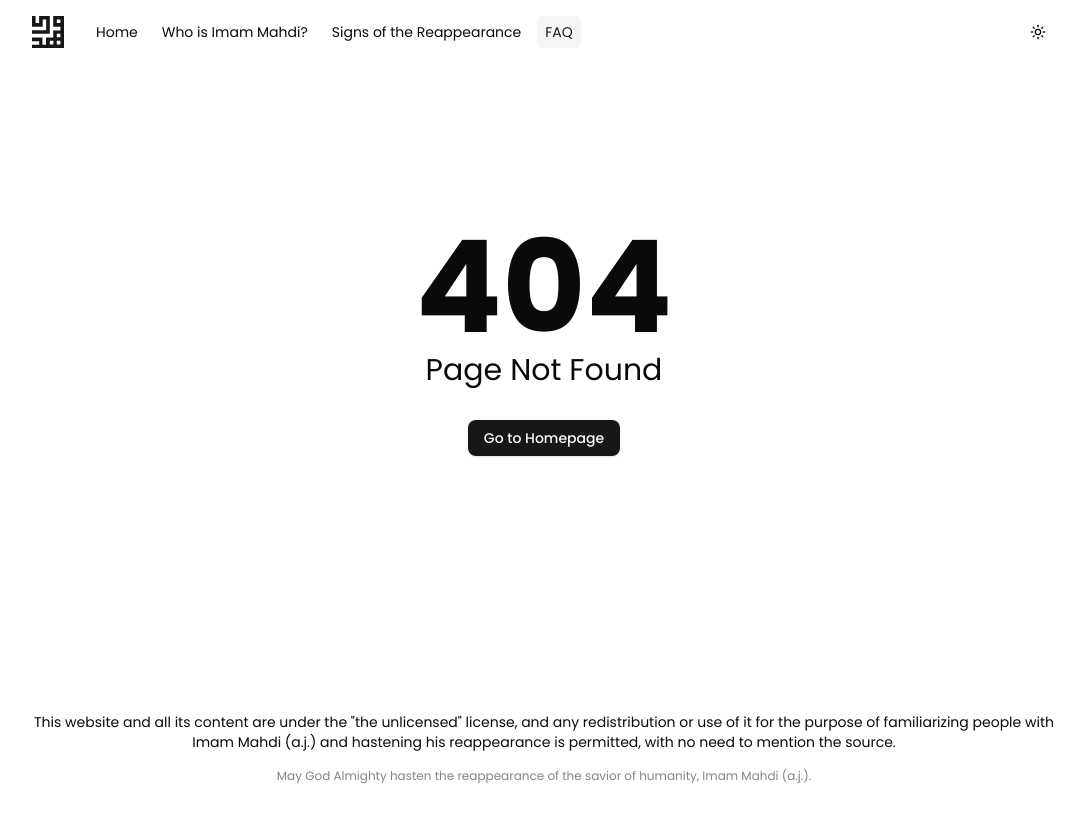
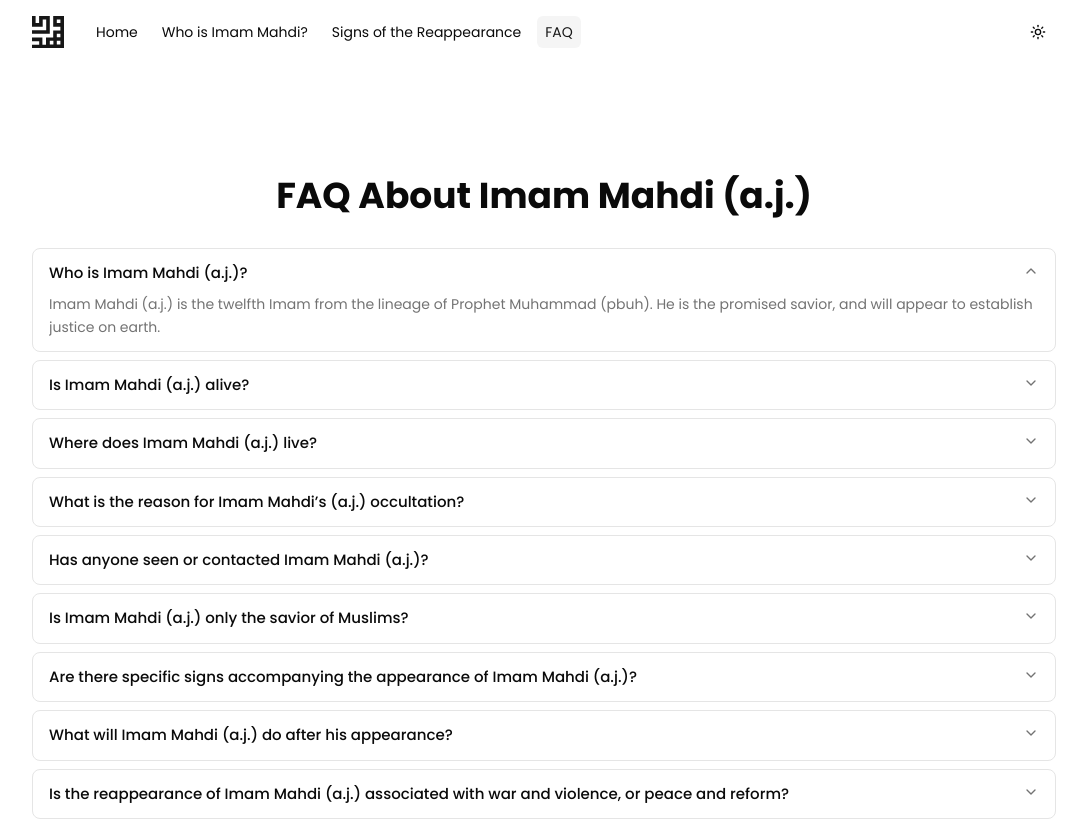
Before and after one commit to mhsn443/mahdi-the-savior, a Next.js app: page /faq in a window 1280 px wide. Before the commit this address had no page. Shown: the top 821 px of the page, without its empty margins (96-1183 px from the left). Before the commit the page ends 800 px from the top, so only its background shows below. Built offline with nearby package versions, Linux system fonts and the light colour scheme.

Commit message:
feat: add content for "FAQ" page

```diff
--- /dev/null
+++ b/app/faq/page.tsx
@@ -0,0 +1,16 @@
+import FAQ from "@/components/faq";
+import { originalFAQ } from "@/data/original-faq";
+
+export default function FAQPage() {
+  return (
+    <main className="mt-16 space-y-4 md:mt-24">
+      <h1
+        className="text-center font-bold"
+        style={{ fontSize: "clamp(1.5rem, 0.838rem + 2.206vw, 2.25rem)" }}
+      >
+        FAQ About Imam Mahdi (a.j.)
+      </h1>
+      <FAQ faq={originalFAQ} />
+    </main>
+  );
+}
--- a/app/page.tsx
+++ b/app/page.tsx
@@ -2,7 +2,7 @@ import FAQ from "@/components/faq";
 import Hero from "@/components/hero";
 import ReadMoreButton from "@/components/read-more-button";
 import Link from "next/link";
-import { faq } from "@/data/homepage-faq";
+import { homepageFAQ } from "@/data/homepage-faq";
 
 export default function Home() {
   return (
@@ -56,13 +56,13 @@ export default function Home() {
         </Link>
       </section>
 
-      {/* Signs of the reappearance of Imam Mahdi (a.j.) */}
+      {/* Signs of the Reappearance of Imam Mahdi (a.j.) */}
       <section className="mt-32 flex flex-col gap-y-4 md:mt-48">
         <h2
           className="font-bold"
           style={{ fontSize: "clamp(1.25rem, 0.809rem + 1.471vw, 1.75rem)" }}
         >
-          Signs of the reappearance of Imam Mahdi (a.j.)
+          Signs of the Reappearance of Imam Mahdi (a.j.)
         </h2>
         <div className="space-y-4">
           <p className="-mt-4">
@@ -112,15 +112,15 @@ export default function Home() {
         </Link>
       </section>
 
-      {/* Frequently asked questions about Imam Mahdi (a.j.) */}
+      {/* Frequently Asked Questions About Imam Mahdi (a.j.) */}
       <section className="mt-32 flex flex-col gap-y-4 md:mt-48">
         <h2
           className="font-bold"
           style={{ fontSize: "clamp(1.25rem, 0.809rem + 1.471vw, 1.75rem)" }}
         >
-          Frequently asked questions about Imam Mahdi (a.j.)
+          Frequently Asked Questions About Imam Mahdi (a.j.)
         </h2>
-        <FAQ faq={faq} />
+        <FAQ faq={homepageFAQ} />
         <Link href={"/faq"} className="self-end">
           <ReadMoreButton />
         </Link>
--- a/app/signs-of-the-reappearance/page.tsx
+++ b/app/signs-of-the-reappearance/page.tsx
@@ -18,13 +18,13 @@ export default function SignsOfTheReappearance() {
         </p>
       </div>
 
-      {/* The definite signs */}
+      {/* The Definite Signs */}
       <div className="space-y-4">
         <h2
           className="mt-6 font-medium"
           style={{ fontSize: "clamp(1.25rem, 0.809rem + 1.471vw, 1.75rem)" }}
         >
-          The definite signs
+          The Definite Signs
         </h2>
         <div className="-mt-4">
           <p>
@@ -41,13 +41,13 @@ export default function SignsOfTheReappearance() {
         </div>
       </div>
 
-      {/* The non-definitive signs */}
+      {/* The Non-Definitive Signs */}
       <div className="space-y-4">
         <h2
           className="mt-6 font-medium"
           style={{ fontSize: "clamp(1.25rem, 0.809rem + 1.471vw, 1.75rem)" }}
         >
-          The non-definitive signs
+          The Non-Definitive Signs
         </h2>
         <div className="-mt-4">
           <p>
--- a/components/faq.tsx
+++ b/components/faq.tsx
@@ -4,7 +4,7 @@ import {
   AccordionItem,
   AccordionTrigger,
 } from "@/components/ui/accordion";
-import type { FAQ } from "@/data/homepage-faq";
+import type { FAQ } from "@/data/original-faq";
 
 type FAQProps = {
   faq: FAQ[];
--- a/data/homepage-faq.ts
+++ b/data/homepage-faq.ts
@@ -1,10 +1,6 @@
-export type FAQ = {
-  id: string;
-  title: string;
-  content: string;
-};
+import type { FAQ } from "./original-faq";
 
-export const faq: FAQ[] = [
+export const homepageFAQ: FAQ[] = [
   {
     id: "1",
     title: "Who is Imam Mahdi (a.j.)?",
--- /dev/null
+++ b/data/original-faq.tsx
@@ -0,0 +1,84 @@
+export type FAQ = {
+  id: string;
+  title: string;
+  content: string;
+};
+
+export const originalFAQ: FAQ[] = [
+  {
+    id: "1",
+    title: "Who is Imam Mahdi (a.j.)?",
+    content:
+      "Imam Mahdi (a.j.) is the twelfth Imam from the lineage of Prophet Muhammad (pbuh). He is the promised savior, and will appear to establish justice on earth.",
+  },
+  {
+    id: "2",
+    title: "Is Imam Mahdi (a.j.) alive?",
+    content:
+      "Yes, Imam Mahdi (a.j.) has remained alive by God’s will and is in occultation until the right time for his reappearance arrives.",
+  },
+  {
+    id: "3",
+    title: "Where does Imam Mahdi (a.j.) live?",
+    content:
+      "His exact place of residence is unknown, but according to traditions, he lives in a hidden location, concealed from people’s sight, to be safe from harm and threats.",
+  },
+  {
+    id: "4",
+    title: "What is the reason for Imam Mahdi’s (a.j.) occultation?",
+    content:
+      "He went into occultation to protect his life and to allow the world to become prepared for his reappearance. This occultation also serves as a test and trial for people.",
+  },
+  {
+    id: "5",
+    title: "Has anyone seen or contacted Imam Mahdi (a.j.)?",
+    content:
+      "During the Minor Occultation (the first period of occultation), several special representatives of the Imam were in contact with him. In the Major Occultation (the second period), there has been no public meeting so far; however, some faithful individuals are said to have met him privately.",
+  },
+  {
+    id: "6",
+    title: "Is Imam Mahdi (a.j.) only the savior of Muslims?",
+    content:
+      "No, he is the savior of all humanity, not just Muslims. His goal is to establish justice and peace throughout the world.",
+  },
+  {
+    id: "7",
+    title:
+      "Are there specific signs accompanying the appearance of Imam Mahdi (a.j.)?",
+    content:
+      "Yes, narrations mention signs such as widespread chaos and wars, the emergence of the deceiver (Dajjal), and the increase of oppression and corruption, which occur before his appearance. The most important factor is the will and readiness of the people of the world for the coming of the Savior.",
+  },
+  {
+    id: "8",
+    title: "What will Imam Mahdi (a.j.) do after his appearance?",
+    content:
+      "He will establish a global government of justice, eliminate tyranny and oppression, revive religion and ethics, and bring peace and security to the world.",
+  },
+  {
+    id: "9",
+    title:
+      "Is the reappearance of Imam Mahdi (a.j.) associated with war and violence, or peace and reform?",
+    content:
+      "His appearance will initially involve confronting oppression and fighting against the unjust, but his ultimate goal is to establish lasting peace and bring about social and spiritual reform.",
+  },
+  {
+    id: "10",
+    title:
+      "Will Imam Mahdi (a.j.) and Prophet Jesus (pbuh) appear at the same time in the end times?",
+    content:
+      "Yes, Prophet Jesus (pbuh) will return to Earth after the appearance of Imam Mahdi (a.j.) and will cooperate with him.",
+  },
+  {
+    id: "11",
+    title: "Will Prophet Jesus (pbuh) believe in Imam Mahdi (a.j)?",
+    content:
+      "Prophet Jesus (pbuh), as one of the great divine figures, will come alongside Imam Mahdi (a.j.) and stand with him; therefore, his faith and support for Imam Mahdi (a.j.) are certain.",
+  },
+  {
+    id: "12",
+    title:
+      "What is the role of Prophet Jesus (pbuh) alongside Imam Mahdi (a.j.)?",
+    content:
+      "Prophet Jesus (pbuh) plays an important role in defeating the deceiver (Dajjal) and establishing global justice, cooperating with Imam Mahdi (a.j) to guide the world toward peace and truth.",
+  },
+];
```
